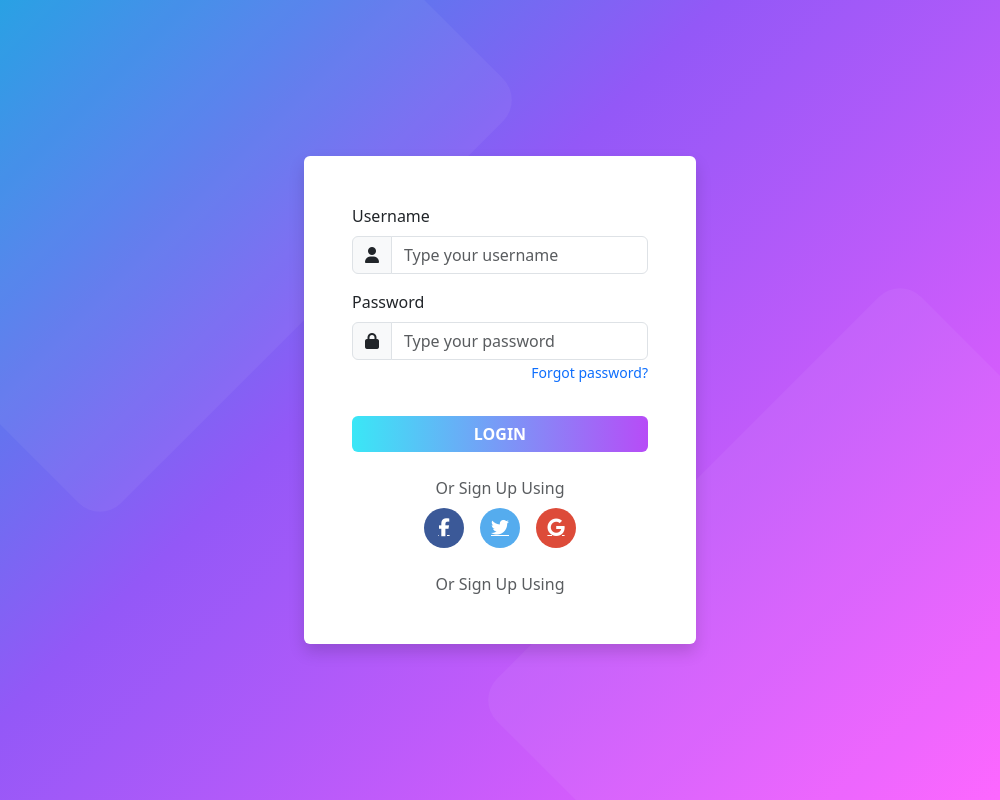
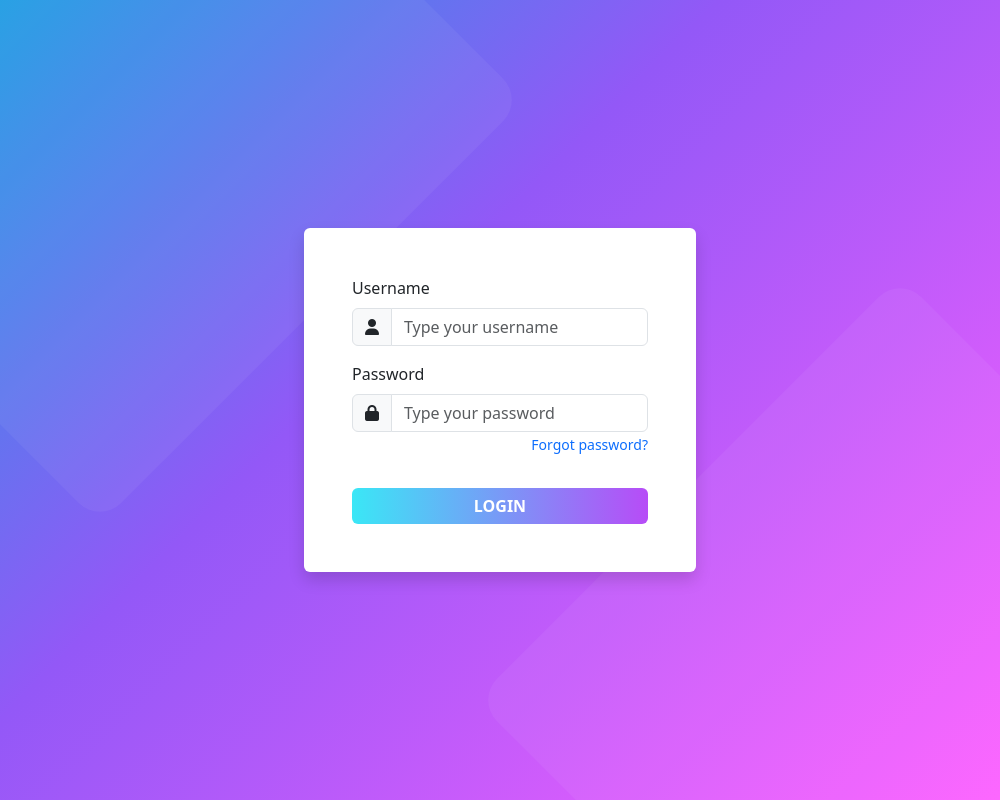
Before and after one commit to Thierry-Manantsoa/Loharano, an Electron app: page frontend/login.html in a window 1000 px wide. Drawn offline with nearby package versions, Linux system fonts and the light colour scheme.

Commit message:
correction page login

```diff
--- a/frontend/login.html
+++ b/frontend/login.html
@@ -11,7 +11,7 @@
 
 <body>
   <div class="login-page d-flex justify-content-center align-items-center vh-100">
-    <div class="login-box p-5 rounded shadow bg-white text-center position-relative">
+    <div class="login-box p-5 rounded shadow bg-white text-center position-relative" >
       <form>
         <div class="mb-3 text-start">
           <label class="form-label">Username</label>
@@ -27,20 +27,12 @@
             <input type="password" class="form-control" placeholder="Type your password">
           </div>
           <div class="text-end">
-            <a href="#" class="small text-decoration-none">Forgot password?</a>
+            <a href="Templates/index.html" class="small text-decoration-none">Forgot password?</a>
           </div>
         </div>
 
         <button type="submit" class="btn btn-gradient w-100 mt-3">LOGIN</button>
 
-        <p class="mt-4 mb-2 text-muted">Or Sign Up Using</p>
-        <div class="d-flex justify-content-center gap-3 mb-4">
-          <a href="#" class="btn-social facebook"><i class="fab fa-facebook-f"></i></a>
-          <a href="#" class="btn-social twitter"><i class="fab fa-twitter"></i></a>
-          <a href="#" class="btn-social google"><i class="fab fa-google"></i></a>
-        </div>
-
-        <p class="mt-3 mb-0 text-muted">Or Sign Up Using</p>
       </form>
     </div>
   </div>
```
Also changed, not shown: frontend/assets/img/LogoApipa.png (deleted), frontend/assets/img/logoapipa.jpg (added).
